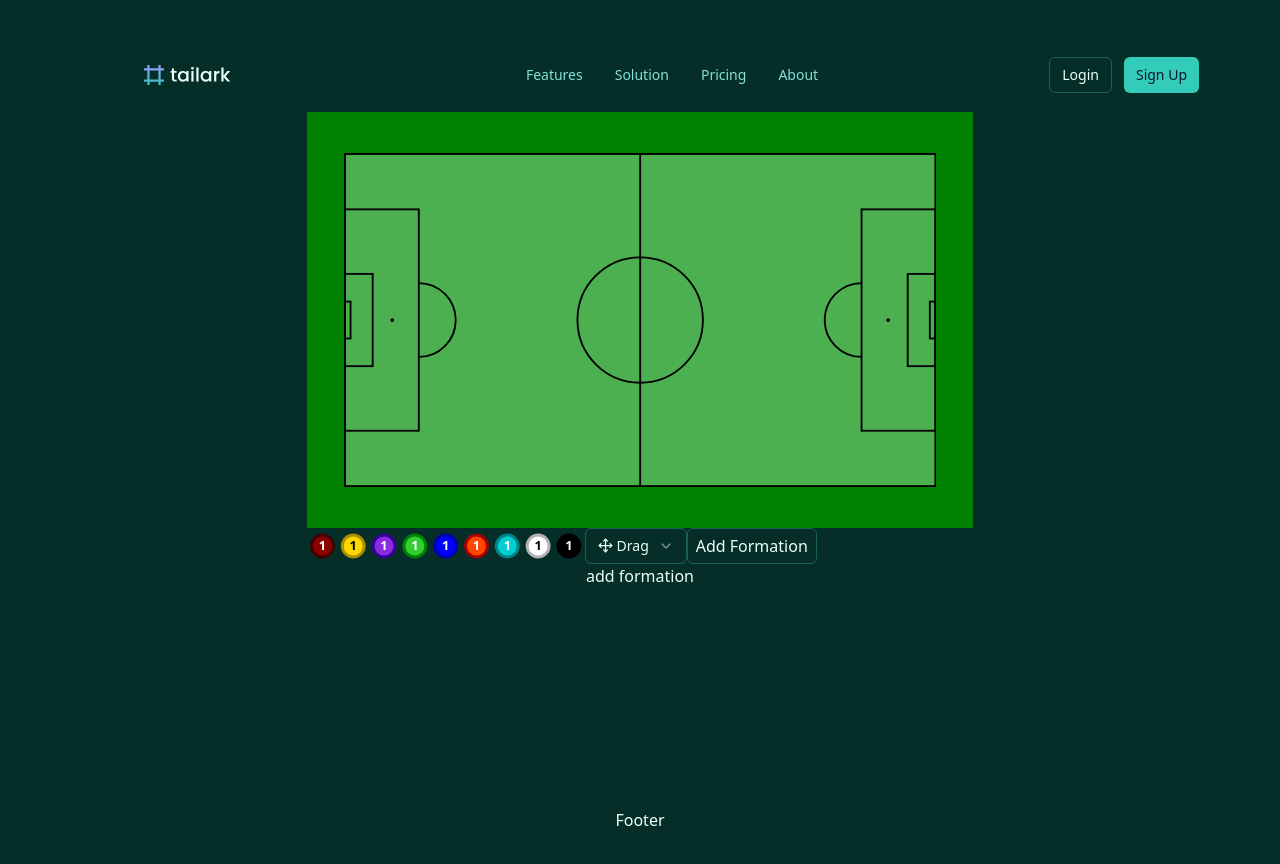
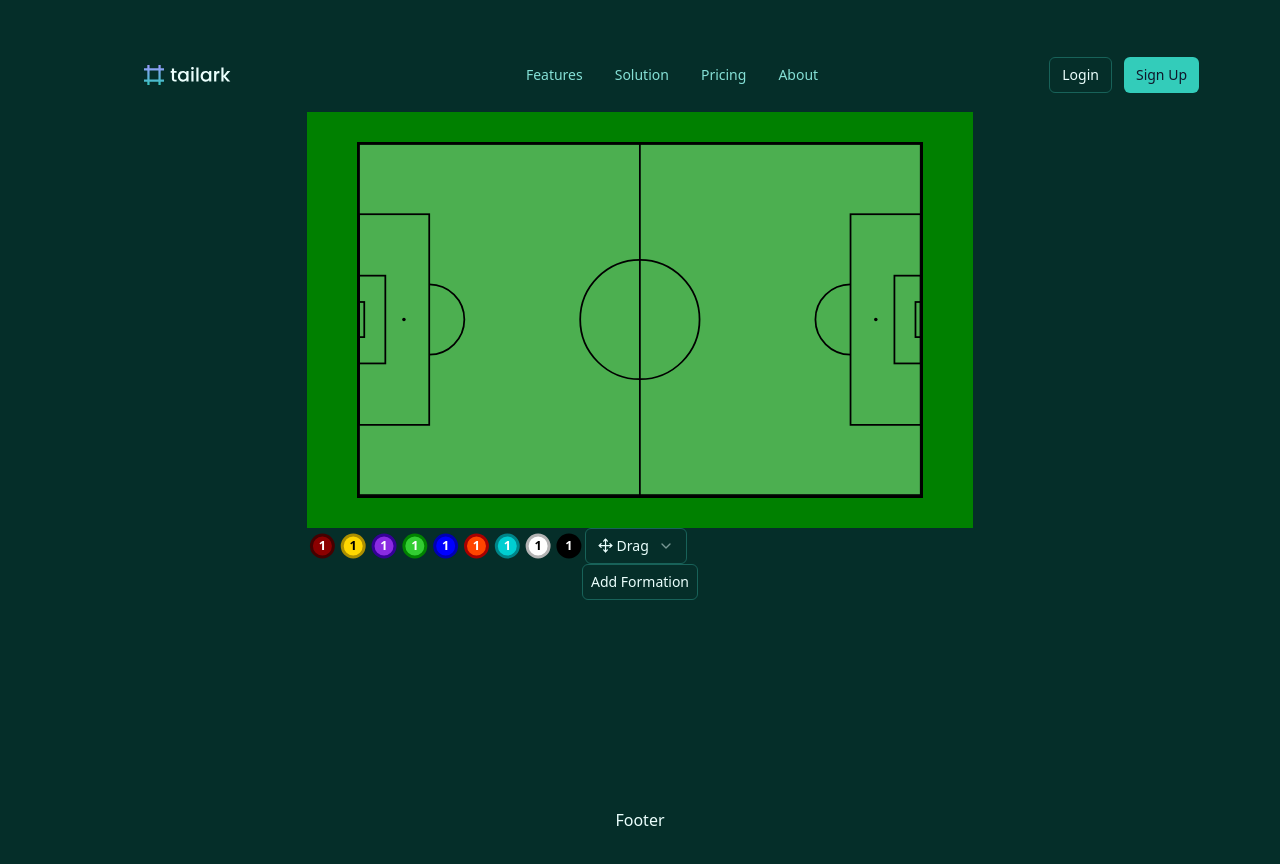
Before and after one commit to Ankitchawla3123/Ultimate-tactics, a React (Vite) app: page / in a window 1280 px wide. Built offline with nearby package versions, Linux system fonts and the light colour scheme.

Commit message:
formation fixed, rotation basic added , layout left

```diff
--- a/src/components/FormationDialogue.jsx
+++ b/src/components/FormationDialogue.jsx
@@ -16,7 +16,7 @@ import { Checkbox } from "@/components/ui/checkbox";
 import { Label } from "@/components/ui/label";
 import { OTPInput } from "./index";
 
-export function FormationDialogue() {
+export function FormationDialogue({ setformation }) {
   const [showLeftHalf, setShowLeftHalf] = useState(true);
   const [showRightHalf, setShowRightHalf] = useState(false);
 
@@ -46,8 +46,8 @@ export function FormationDialogue() {
       left: showLeftHalf ? LeftHalf : null,
       right: showRightHalf ? RightHalf : null,
     };
+    setformation(finalFormation);
 
-    console.log("✅ Submitted Formation:", finalFormation);
     reset();
   };
   const isSubmitDisabled =
@@ -63,7 +63,7 @@ export function FormationDialogue() {
     >
       <DialogTrigger asChild>
         <Button
-          className="text-xs sm:text-sm md:text-base px-2 h-auto"
+          className="  px-2 h-9"
           variant="outline"
         >
           Add Formation
--- a/src/components/OTPinput.jsx
+++ b/src/components/OTPinput.jsx
@@ -9,7 +9,7 @@ import {
 } from "@/components/ui/input-otp";
 
 export function OTPInput({ setVal, setValid }) {
-  const MAX_LENGTH = 6;
+  const MAX_LENGTH = 7;
   const MIN_SLOTS = 2;
   const [value, setValue] = React.useState("");
   const [visibleSlots, setVisibleSlots] = React.useState(MIN_SLOTS);
--- a/src/components/board/Board.jsx
+++ b/src/components/board/Board.jsx
@@ -1,14 +1,16 @@
 import React, { useEffect, useRef } from "react";
-import { FootballField, BoardStruct } from "../index";
+import {
+  FootballField,
+  BoardStruct,
+  FormationDialogue,
+  FullMenu,
+} from "../index";
 import { useDispatch, useSelector } from "react-redux";
-import { DropMenu } from "./menu/DropMenu";
-import FullMenu from "./menu/FullMenu";
 import { usePlayer } from "../../hooks/usePlayer";
 import { useFormation } from "../../hooks/useFormation";
 
 function Board() {
   const isVertical = useSelector((state) => state.board.vertical); // true = portrait
-
   const ref = useRef();
   const boardref = useRef(null);
   const { players, setplayers, addplayer, UpdatePlayer, DeletePlayer } =
@@ -20,18 +22,18 @@ function Board() {
     height: "auto",
     position: "relative",
     backgroundColor: "green",
-    aspectRatio: "1.60",
+    aspectRatio: "16/10",
   };
   return (
-    <div className="w-fit">
-      <div className=" flex flex-col" style={{ width: "52vw" }}>
+    <div className="w-fit items-center">
+      <div className="relative flex flex-col items-center">
         <div
           ref={ref}
           style={boardStyle}
           className=" flex justify-center items-center"
         >
-          <div className=" relative w-85per h-auto bg-green z-10">
-            <FootballField />
+          <div className=" relative  w-85per  z-10 border-2 border-black">
+            <FootballField horizontal={true} />
           </div>
           <div className="z-20 w-full h-full absolute">
             <BoardStruct
@@ -43,18 +45,9 @@ function Board() {
             />
           </div>
         </div>
-        <div className="z-20">
+        <div className="w-full z-20 self-center">
           <FullMenu addplayer={addplayer} />
-          <button
-            onClick={() =>
-              setformation({
-                left: "4121212",
-                right: "4121212",
-              })
-            }
-          >
-            add formation
-          </button>
+          <FormationDialogue setformation={setformation} />
         </div>
       </div>
     </div>
--- a/src/components/board/Field.jsx
+++ b/src/components/board/Field.jsx
@@ -1,60 +1,252 @@
-import React from 'react';
+import React from "react";
 
-function FootballField() {
+function FootballField({ horizontal = false }) {
   const penaltySpotRadius = 5;
-  const penaltyBoxX = 200;
-  const goalX = 0;
+  const penaltyBox = 200;
+  const goal = 0;
   const penaltyArcRadius = 100;
-
-  const midpointX = (goalX + penaltyBoxX) / 2;
+  const midpoint = (goal + penaltyBox) / 2;
 
   return (
     <svg
       width="100%"
-      viewBox="0 0 1600 900"
-
+      height="100%"
+      viewBox={horizontal ? "0 0 1600 1000" : "0 0 1000 1600"}
+      preserveAspectRatio="xMidYMid meet"
       xmlns="http://www.w3.org/2000/svg"
-      xmlnsXlink="http://www.w3.org/1999/xlink"
-      style={{ border: '1px solid black' }}
+      style={{ display: "block" }}
     >
-      {/* Field outline */}
-      <rect x="0" y="0" width="1600" height="900" fill="#4CAF50" stroke="#000" strokeWidth="5" />
-
-      {/* Center circle */}
-      <circle cx="800" cy="450" r="170" fill="none" stroke="#000" strokeWidth="5" />
-
-      {/* Penalty areas */}
-      <rect x="0" y="150" width="200" height="600" fill="none" stroke="#000" strokeWidth="5" />
-      <rect x="1400" y="150" width="200" height="600" fill="none" stroke="#000" strokeWidth="5" />
-
-      {/* Smaller penalty areas */}
-      <rect x="0" y="325" width="75" height="250" fill="none" stroke="#000" strokeWidth="5" />
-      <rect x="1525" y="325" width="75" height="250" fill="none" stroke="#000" strokeWidth="5" />
-
-      {/* Penalty spots */}
-      <circle cx={midpointX + 28} cy="450" r={penaltySpotRadius} fill="#000" />
-      <circle cx={1600 - midpointX -28} cy="450" r={penaltySpotRadius} fill="#000" />
-
-      {/* Goals */}
-      <rect x="0" y="400" width="15" height="100" fill="none" stroke="#000" strokeWidth="5" />
-      <rect x="1585" y="400" width="20" height="100" fill="none" stroke="#000" strokeWidth="5" />
-
-      {/* Center line */}
-      <line x1="800" y1="0" x2="800" y2="900" stroke="#000" strokeWidth="5" />
-
-      {/* Penalty arcs */}
+      {horizontal ? (
+        <>
+          {/* Horizontal field - 1600x1000 (16:10) */}
+          <rect
+            x="0"
+            y="0"
+            width="1600"
+            height="1000"
+            fill="#4CAF50"
+            stroke="#000"
+            strokeWidth="5"
+          />
+          <circle
+            cx="800"
+            cy="500"
+            r="170"
+            fill="none"
+            stroke="#000"
+            strokeWidth="5"
+          />
+          <rect
+            x="0"
+            y="200"
+            width="200"
+            height="600"
+            fill="none"
+            stroke="#000"
+            strokeWidth="5"
+          />
+          <rect
+            x="1400"
+            y="200"
+            width="200"
+            height="600"
+            fill="none"
+            stroke="#000"
+            strokeWidth="5"
+          />
+          <rect
+            x="0"
+            y="375"
+            width="75"
+            height="250"
+            fill="none"
+            stroke="#000"
+            strokeWidth="5"
+          />
+          <rect
+            x="1525"
+            y="375"
+            width="75"
+            height="250"
+            fill="none"
+            stroke="#000"
+            strokeWidth="5"
+          />
+          <circle
+            cx={midpoint + 28}
+            cy="500"
+            r={penaltySpotRadius}
+            fill="#000"
+          />
+          <circle
+            cx={1600 - midpoint - 28}
+            cy="500"
+            r={penaltySpotRadius}
+            fill="#000"
+          />
+          <rect
+            x="0"
+            y="450"
+            width="15"
+            height="100"
+            fill="none"
+            stroke="#000"
+            strokeWidth="5"
+          />
+          <rect
+            x="1585"
+            y="450"
+            width="15"
+            height="100"
+            fill="none"
+            stroke="#000"
+            strokeWidth="5"
+          />
+          <line
+            x1="800"
+            y1="0"
+            x2="800"
+            y2="1000"
+            stroke="#000"
+            strokeWidth="5"
+          />
           <path
-        d={`M 200,${450 - penaltyArcRadius} A ${penaltyArcRadius},${penaltyArcRadius} 0 0,1 200,${450 + penaltyArcRadius}`}
+            d={`M 200,${
+              500 - penaltyArcRadius
+            } A ${penaltyArcRadius},${penaltyArcRadius} 0 0,1 200,${
+              500 + penaltyArcRadius
+            }`}
             fill="none"
             stroke="#000"
             strokeWidth="5"
           />
           <path
-        d={`M 1400,${450 - penaltyArcRadius} A ${penaltyArcRadius},${penaltyArcRadius} 0 0,0 1400,${450 + penaltyArcRadius}`}
+            d={`M 1400,${
+              500 - penaltyArcRadius
+            } A ${penaltyArcRadius},${penaltyArcRadius} 0 0,0 1400,${
+              500 + penaltyArcRadius
+            }`}
             fill="none"
             stroke="#000"
             strokeWidth="5"
           />
+        </>
+      ) : (
+        <>
+          {/* Vertical field - 1000x1600 (10:16) */}
+          <rect
+            x="0"
+            y="0"
+            width="1000"
+            height="1600"
+            fill="#4CAF50"
+            stroke="#000"
+            strokeWidth="5"
+          />
+          <circle
+            cx="500"
+            cy="800"
+            r="170"
+            fill="none"
+            stroke="#000"
+            strokeWidth="5"
+          />
+          <rect
+            x="200"
+            y="0"
+            width="600"
+            height="200"
+            fill="none"
+            stroke="#000"
+            strokeWidth="5"
+          />
+          <rect
+            x="200"
+            y="1400"
+            width="600"
+            height="200"
+            fill="none"
+            stroke="#000"
+            strokeWidth="5"
+          />
+          <rect
+            x="375"
+            y="0"
+            width="250"
+            height="75"
+            fill="none"
+            stroke="#000"
+            strokeWidth="5"
+          />
+          <rect
+            x="375"
+            y="1525"
+            width="250"
+            height="75"
+            fill="none"
+            stroke="#000"
+            strokeWidth="5"
+          />
+          <circle
+            cx="500"
+            cy={midpoint + 28}
+            r={penaltySpotRadius}
+            fill="#000"
+          />
+          <circle
+            cx="500"
+            cy={1600 - midpoint - 28}
+            r={penaltySpotRadius}
+            fill="#000"
+          />
+          <rect
+            x="450"
+            y="0"
+            width="100"
+            height="15"
+            fill="none"
+            stroke="#000"
+            strokeWidth="5"
+          />
+          <rect
+            x="450"
+            y="1585"
+            width="100"
+            height="15"
+            fill="none"
+            stroke="#000"
+            strokeWidth="5"
+          />
+          <line
+            x1="0"
+            y1="800"
+            x2="1000"
+            y2="800"
+            stroke="#000"
+            strokeWidth="5"
+          />
+          <path
+            d={`M ${
+              500 - penaltyArcRadius
+            },200 A ${penaltyArcRadius},${penaltyArcRadius} 0 0,1 ${
+              500 + penaltyArcRadius
+            },200`}
+            fill="none"
+            stroke="#000"
+            strokeWidth="5"
+          />
+          <path
+            d={`M ${
+              500 - penaltyArcRadius
+            },1400 A ${penaltyArcRadius},${penaltyArcRadius} 0 0,0 ${
+              500 + penaltyArcRadius
+            },1400`}
+            fill="none"
+            stroke="#000"
+            strokeWidth="5"
+          />
+        </>
+      )}
     </svg>
   );
 }
--- a/src/components/board/menu/FullMenu.jsx
+++ b/src/components/board/menu/FullMenu.jsx
@@ -89,7 +89,6 @@ function FullMenu({ addplayer }) {
         )}
         {mode === "draw" && <ColorInput />}
       </div>
-      <FormationDialogue />
     </div>
   );
 }
--- a/src/components/index.js
+++ b/src/components/index.js
@@ -6,6 +6,7 @@ import ColorInput from "./board/menu/ColorInput";
 import { DropMenu } from "./board/menu/DropMenu";
 import { DropMenu2 } from "./board/menu/DropMenu2";
 import EditOption from "./board/menu/EditOption";
+import FullMenu from "./board/menu/FullMenu";
 import PlayerOptions from "./board/menu/PlayerOptions";
 import Polygon from "./board/Polygon";
 import Footer from "./footer/Footer";
@@ -30,4 +31,5 @@ export {
   ColorInput,
   OTPInput,
   FormationDialogue,
+  FullMenu,
 };
--- a/src/hooks/useFormation.js
+++ b/src/hooks/useFormation.js
@@ -6,9 +6,19 @@ export const useFormation = (setplayers) => {
     if (value.left !== null) {
       const formation = value.left.split("").map((val) => parseInt(val));
       const length = formation.length;
-      const xstart = length <= 3 ? 5 : 10;
-      const ystart = 4; // 9.78
-      const xgap = (46 - 10) / length;
+      const xstart = length <= 3 ? 7 : 12;
+      const ystart = 1.5; // 9.78
+      const xgap = (46 - 12) / length;
+      const GK = {
+        number: 3,
+        color: "#FFFFFF",
+        name: "",
+        metadata: { type: "player", name: "player" },
+        x: 12,
+        y: 50,
+      };
+      setplayers((prev) => [...prev, GK]);
+
       formation.forEach((element, index) => {
         const ygap = (100 - ystart - ystart) / (element + 1);
         for (let i = 1; i <= element; i++) {
@@ -27,9 +37,19 @@ export const useFormation = (setplayers) => {
     if (value.right !== null) {
       const formation = value.right.split("").map((val) => parseInt(val));
       const length = formation.length;
-      const xstart = length <= 3 ? 5 : 10;
-      const ystart = 4; // 9.78
-      const xgap = (46 - 10) / length;
+      const xstart = length <= 3 ? 7 : 12;
+      const ystart = 1.5; // 9.78
+      const xgap = (46 - 12) / length;
+
+      const GK = {
+        number: 3,
+        color: "#FFFFFF",
+        name: "",
+        metadata: { type: "player", name: "player" },
+        x: 88,
+        y: 50,
+      };
+      setplayers((prev) => [...prev, GK]);
       formation.forEach((element, index) => {
         const ygap = (100 - ystart - ystart) / (element + 1);
         for (let i = 1; i <= element; i++) {
--- a/tailwind.config.js
+++ b/tailwind.config.js
@@ -5,62 +5,65 @@ export default {
   theme: {
     extend: {
       scale: {
-  			'135': '1.35'
+        135: "1.35",
       },
       gap: {
-  			'0.25': '0.0625rem'
+        0.25: "0.0625rem",
       },
       width: {
-  			'85per': '89%'
+        "85per": "85%",
+      },
+      height: {
+        "85per": "85%",
       },
       borderRadius: {
-  			lg: 'var(--radius)',
-  			md: 'calc(var(--radius) - 2px)',
-  			sm: 'calc(var(--radius) - 4px)'
+        lg: "var(--radius)",
+        md: "calc(var(--radius) - 2px)",
+        sm: "calc(var(--radius) - 4px)",
       },
       colors: {
-  			background: 'hsl(var(--background))',
-  			foreground: 'hsl(var(--foreground))',
+        background: "hsl(var(--background))",
+        foreground: "hsl(var(--foreground))",
         card: {
-  				DEFAULT: 'hsl(var(--card))',
-  				foreground: 'hsl(var(--card-foreground))'
+          DEFAULT: "hsl(var(--card))",
+          foreground: "hsl(var(--card-foreground))",
         },
         popover: {
-  				DEFAULT: 'hsl(var(--popover))',
-  				foreground: 'hsl(var(--popover-foreground))'
+          DEFAULT: "hsl(var(--popover))",
+          foreground: "hsl(var(--popover-foreground))",
         },
         primary: {
-  				DEFAULT: 'hsl(var(--primary))',
-  				foreground: 'hsl(var(--primary-foreground))'
+          DEFAULT: "hsl(var(--primary))",
+          foreground: "hsl(var(--primary-foreground))",
         },
         secondary: {
-  				DEFAULT: 'hsl(var(--secondary))',
-  				foreground: 'hsl(var(--secondary-foreground))'
+          DEFAULT: "hsl(var(--secondary))",
+          foreground: "hsl(var(--secondary-foreground))",
         },
         muted: {
-  				DEFAULT: 'hsl(var(--muted))',
-  				foreground: 'hsl(var(--muted-foreground))'
+          DEFAULT: "hsl(var(--muted))",
+          foreground: "hsl(var(--muted-foreground))",
         },
         accent: {
-  				DEFAULT: 'hsl(var(--accent))',
-  				foreground: 'hsl(var(--accent-foreground))'
+          DEFAULT: "hsl(var(--accent))",
+          foreground: "hsl(var(--accent-foreground))",
         },
         destructive: {
-  				DEFAULT: 'hsl(var(--destructive))',
-  				foreground: 'hsl(var(--destructive-foreground))'
+          DEFAULT: "hsl(var(--destructive))",
+          foreground: "hsl(var(--destructive-foreground))",
         },
-  			border: 'hsl(var(--border))',
-  			input: 'hsl(var(--input))',
-  			ring: 'hsl(var(--ring))',
+        border: "hsl(var(--border))",
+        input: "hsl(var(--input))",
+        ring: "hsl(var(--ring))",
         chart: {
-  				'1': 'hsl(var(--chart-1))',
-  				'2': 'hsl(var(--chart-2))',
-  				'3': 'hsl(var(--chart-3))',
-  				'4': 'hsl(var(--chart-4))',
-  				'5': 'hsl(var(--chart-5))'
-  			}
-  		}
-  	}
+          1: "hsl(var(--chart-1))",
+          2: "hsl(var(--chart-2))",
+          3: "hsl(var(--chart-3))",
+          4: "hsl(var(--chart-4))",
+          5: "hsl(var(--chart-5))",
+        },
+      },
+    },
   },
   plugins: [require("tailwindcss-animate")],
 };
```
Lines whose indentation alone changed are shown as unchanged.
